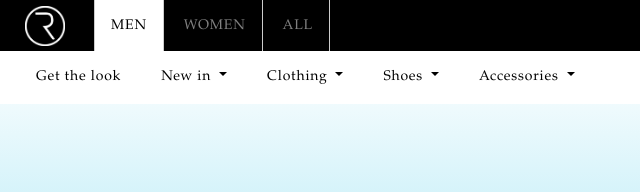
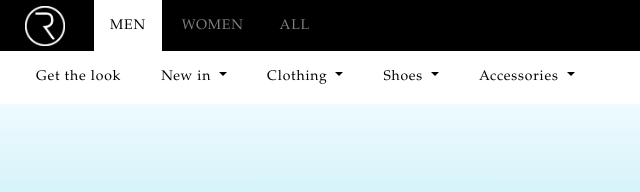
Before and after one commit to Sushant11/OR, a plain HTML site: page index.html in a window 1280 px wide. Shown: the top 192 px of the page, 0-640 px from the left. Drawn offline with nearby package versions, Linux system fonts and the light colour scheme; files that its build step writes are made by us from their sources; a script that the page names is missing.

Commit message:
nav border

```diff
--- a/css/style.css
+++ b/css/style.css
@@ -123,8 +123,8 @@ a:hover {
 
 
 
-.home-nav li {border-right: 1px solid #ccc; display: inline-block; height: 100%; line-height: 20px; color: black !important; margin-right: 0 !important; padding: 0 15px;}
-.home-nav li:first-child {border-left: 1px solid #ccc; }
+.home-nav li { display: inline-block; height: 100%; line-height: 20px; color: black !important; margin-right: 0 !important; padding: 0 15px;}
+/* .home-nav li:first-child {border-left: 1px solid #ccc; } */
 .brand-or img {color: #fff;  margin-right: 20px; height: 50px; padding: 5px;}
 .brand-or:hover {color:#fff;}
 .topnav-right {float: right;}
```
